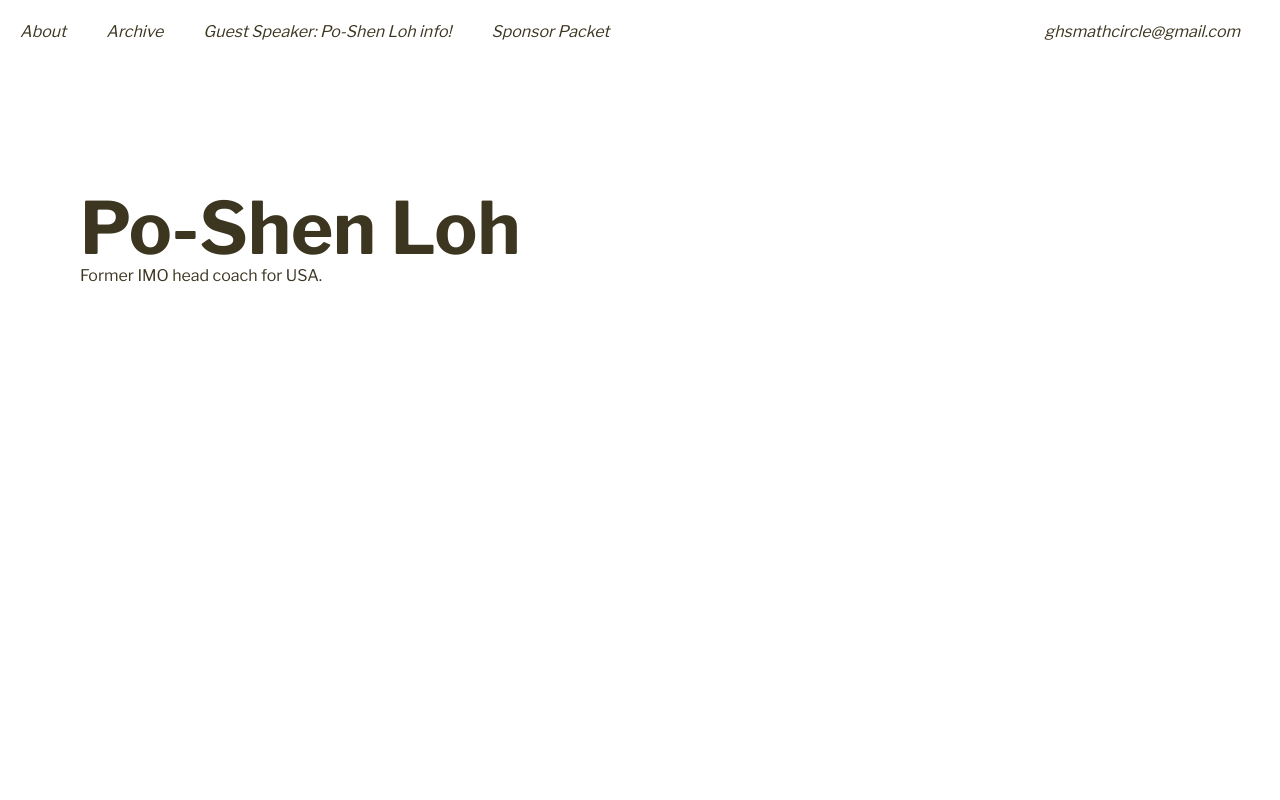
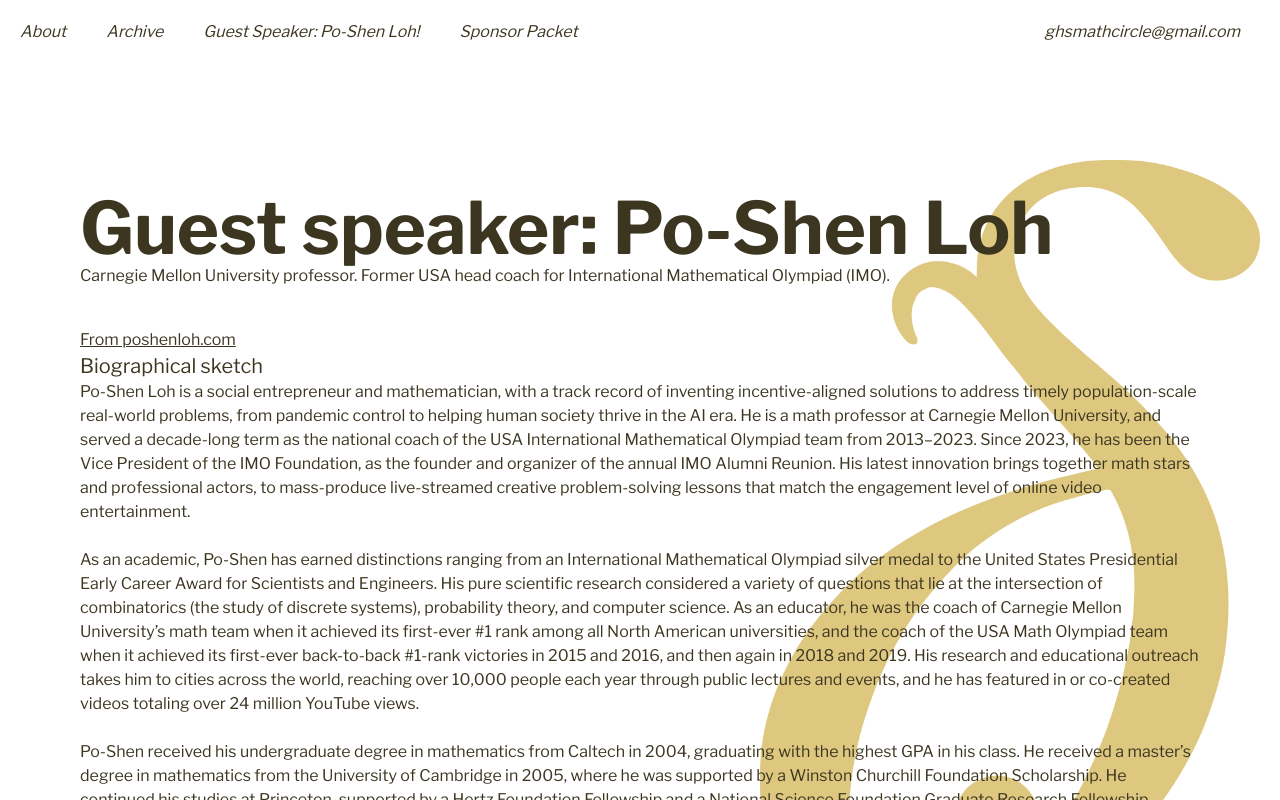
Before and after one commit to GunnMath/gmc-new-website, a Next.js app: page /guest-speaker in a window 1280 px wide. Shown: the top 800 px of the page. Built offline with nearby package versions, Linux system fonts and the light colour scheme.

Commit message:
adjust schedule, add guest speaker

```diff
--- a/app/archive/page.tsx
+++ b/app/archive/page.tsx
@@ -2,6 +2,8 @@
 import NavBar from "@/components/nav";
 import Link from "next/link";
 import { Fragment } from "react";
+import Image from 'next/image';
+
 
 const divs = ["A", "B"];
 const tests = ["Individual", "Team", "Guts", "Tiebreak"];
@@ -38,6 +40,9 @@
     return (
         <main>
             <NavBar />
+            <div className="absolute right-5 top-[20%] z-[-1] invisible md:visible">
+                <Image src="/fsh.png" width={500} height={400} alt="GMC logo" />
+            </div>
             <div className="px-10 pb-10 pt-32 md:px-20">
                 <Title>Archive</Title>
                 <div>Since 2022.</div>
--- a/app/guest-speaker/page.tsx
+++ b/app/guest-speaker/page.tsx
@@ -2,16 +2,37 @@
 import NavBar from "@/components/nav";
 import Link from "next/link";
 import { Fragment } from "react";
+import Image from 'next/image';
+
 
 export default function Guestspeaker () {
     return (
         <main>
             <NavBar />
+            <div className="absolute right-5 top-[20%] z-[-1] invisible md:visible">
+                <Image src="/fsh.png" width={500} height={400} alt="GMC logo" />
+            </div>
             <div className="px-10 pb-10 pt-32 md:px-20">
-                <Title>Po-Shen Loh</Title>
-                <div>Former IMO head coach for USA.   </div>
+                <Title>Guest speaker: Po-Shen Loh</Title>
+                <div>Carnegie Mellon University professor. Former USA head coach for International Mathematical Olympiad (IMO).   </div>
 
+                <a target="_blank" rel="noopener noreferrer" href="https://docs.google.com/document/d/11Ac9OguL8Ay38kQBQwlAPb5WGqTtD8cD-7ZJ7YDiy_4/edit?usp=sharing">
+                    <div className="mt-10 underline">From poshenloh.com</div>
+                    </a>
+                <h1 className="text-md md:text-xl">Biographical sketch</h1>
+                <div>Po-Shen Loh is a social entrepreneur and mathematician, with a track record of inventing incentive-aligned solutions to address timely population-scale real-world problems, from pandemic control to helping human society thrive in the AI era. He is a math professor at Carnegie Mellon University, and served a decade-long term as the national coach of the USA International Mathematical Olympiad team from 2013–2023. Since 2023, he has been the Vice President of the IMO Foundation, as the founder and organizer of the annual IMO Alumni Reunion. His latest innovation brings together math stars and professional actors, to mass-produce live-streamed creative problem-solving lessons that match the engagement level of online video entertainment.</div>
+                <br></br>
+                <div>As an academic, Po-Shen has earned distinctions ranging from an International Mathematical Olympiad silver medal to the United States Presidential Early Career Award for Scientists and Engineers. His pure scientific research considered a variety of questions that lie at the intersection of combinatorics (the study of discrete systems), probability theory, and computer science. As an educator, he was the coach of Carnegie Mellon University’s math team when it achieved its first-ever #1 rank among all North American universities, and the coach of the USA Math Olympiad team when it achieved its first-ever back-to-back #1-rank victories in 2015 and 2016, and then again in 2018 and 2019. His research and educational outreach takes him to cities across the world, reaching over 10,000 people each year through public lectures and events, and he has featured in or co-created videos totaling over 24 million YouTube views.</div>
+                <br></br>
+                <div>Po-Shen received his undergraduate degree in mathematics from Caltech in 2004, graduating with the highest GPA in his class. He received a master’s degree in mathematics from the University of Cambridge in 2005, where he was supported by a Winston Churchill Foundation Scholarship. He continued his studies at Princeton, supported by a Hertz Foundation Fellowship and a National Science Foundation Graduate Research Fellowship, where he completed his Ph.D. in mathematics at the end of 2009, and has been on the faculty at Carnegie Mellon University ever since.</div>
             </div>
+            <br></br>
+            <br></br>
+            <div className="flex mt-20 justify-center">
+                <Image src="/Po-ShenLoh.jpg" width={1024} height={683} alt="GMC logo" />
+            </div>
+
         </main>
+
     )
 }
--- a/app/page.tsx
+++ b/app/page.tsx
@@ -61,7 +61,7 @@
             <InfoBlock header="Over $7500 in Prizes">For the top teams and individuals</InfoBlock>
           </div>
           <div className="flex flex-col gap-5">
-            <InfoBlock header="Po-Shen Loh Talk!"> insight on AI from distinguished mathematician </InfoBlock>
+            <InfoBlock header="Po-Shen Loh Talk!"> insight on AI and math from former IMO coach </InfoBlock>
           </div>
         </div>
 
@@ -118,13 +118,13 @@
 
       <div className="flex flex-col items-center py-32">
         <Heading1>Schedule</Heading1>
-        <ScheduleItem start="8:00" end="8:45" location="Bow gym">Registration</ScheduleItem>
+        <ScheduleItem start="8:00" end="8:45" location="Bow gym">Registration and Check-in</ScheduleItem>
         <ScheduleItem start="8:45" end="9:00" location="Bow gym">Opening Ceremony</ScheduleItem>
         <ScheduleItem start="9:15" end="10:15" location="N-building">Individual Round / Po-Shen Loh talk for parents</ScheduleItem>
         <ScheduleItem start="10:25" end="11:25" location="N-building">Team Round</ScheduleItem>
-        <ScheduleItem start="11:30" end="12:30" location="Bow Gym">Lunch</ScheduleItem>
-        <ScheduleItem start="12:45" end="14:05" location="Bow Gym">Guts Round</ScheduleItem>
-        <ScheduleItem start="14:15" end="15:15" location="N-building">Activities / Tiebreaks</ScheduleItem>
+        <ScheduleItem start="11:30" end="12:15" location="Bow Gym">Lunch</ScheduleItem>
+        <ScheduleItem start="12:30" end="13:45" location="Bow Gym">Guts Round</ScheduleItem>
+        <ScheduleItem start="14:00" end="15:15" location="N-building">Activities / Tiebreaks</ScheduleItem>
         <ScheduleItem start="15:30" end="16:00" location="Bow gym">Po-Shen Loh talk!</ScheduleItem>
         <ScheduleItem start="16:00" end="16:30" location="Bow Gym">Awards Ceremony</ScheduleItem>
       </div>
--- a/components/nav.tsx
+++ b/components/nav.tsx
@@ -19,7 +19,7 @@
             <div className="flex gap-10">
                 <NavOption url="/">About</NavOption>
                 <NavOption url="/archive">Archive</NavOption>
-                <NavOption url="/guest-speaker">Guest Speaker: Po-Shen Loh info!</NavOption>
+                <NavOption url="/guest-speaker">Guest Speaker: Po-Shen Loh!</NavOption>
                 <NavOption url="https://docs.google.com/document/d/1xVPsXSMIRpIVcHKfncZmQsb5UXslwHl74RNFR6OjrKw/edit?tab=t.0">Sponsor Packet</NavOption>
             </div>
 
```
Also changed, not shown: public/Po-ShenLoh.jpg (added).
